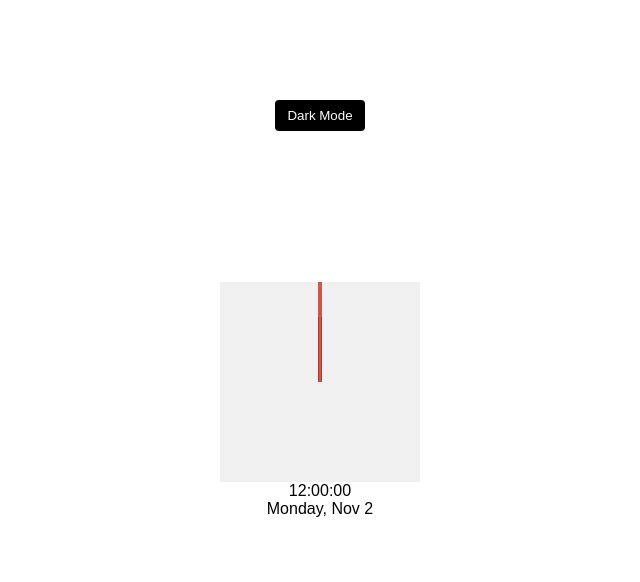
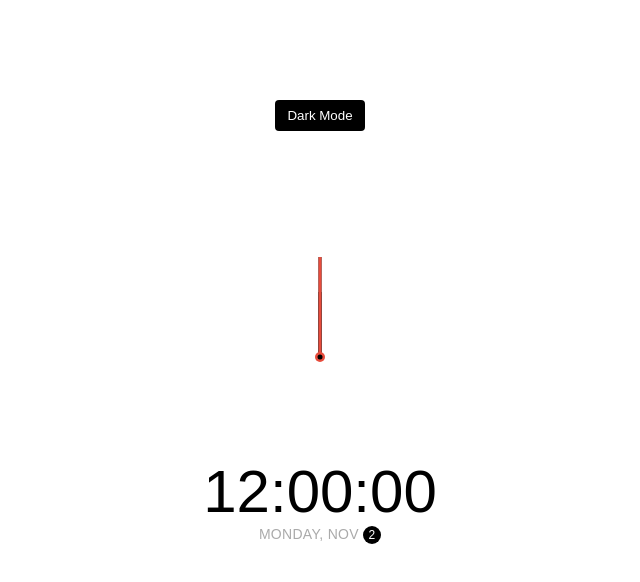
Before and after one commit to stormk1n/50_Days_JS, a plain HTML site: page Project 19 Theme Clock/index.html in a window 1280 px wide. Shown: the whole page, without its empty margins (320-960 px from the left). Drawn offline with Linux system fonts and the light colour scheme; a web font is replaced by a local one.

Commit message:
feat: add style for date and time - Project 19

```diff
--- a/Project 19 Theme Clock/assets/styles.css
+++ b/Project 19 Theme Clock/assets/styles.css
@@ -11,16 +11,16 @@
     --accent-color: #ff0000;
 }
 
-html{
+html {
     transition: all 0.5s ease-in;
 }
 
-html.dark{
+html.dark {
     --primary-color: #fff;
     --secndary-color: #333;
 }
 
-html.dark{
+html.dark {
     background-color: #111;
     color: var(--primary-color);
 }
@@ -35,7 +35,7 @@ body {
     margin: 0;
 }
 
-.toggle-button{
+.toggle-button {
     cursor: pointer;
     background-color: var(--primary-color);
     color: var(--secondary-color);
@@ -46,25 +46,24 @@ body {
     top: 100px;
 }
 
-.toggle:focus{
+.toggle:focus {
     outline: none;
 }
 
-.clock-container{
+.clock-container {
     display: flex;
     flex-direction: column;
     justify-content: space-between;
     align-items: center;
 }
 
-.clock{
+.clock {
     position: relative;
     width: 200px;
     height: 200px;
-    background-color: #f0f0f0
 }
 
-.needle{
+.needle {
     background-color: var(--primary-color);
     position: absolute;
     top: 50%;
@@ -74,17 +73,65 @@ body {
     transform-origin: bottom center;
 }
 
-.needle.hour{
+.needle.hour {
     transform: translate(-50%, -100%) rotate(0deg);
 }
 
-.needle.minute{
+.needle.minute {
     transform: translate(-50%, -100%) rotate(0deg);
     height: 100px;
 }
 
-.needle.second{
+.needle.second {
     transform: translate(-50%, -100%) rotate(0deg);
     height: 100px;
     background-color: #e74c3c;
 }
+
+.center-point{
+    background-color: #e74c3c;
+    width: 10px;
+    height: 10px;
+    position: absolute;
+    top: 50%;
+    left: 50%;
+    transform: translate(-50%, -50%);
+    border-radius: 50%;
+}
+
+.center-point::after{
+    content: '';
+    background-color: var(--primary-color);
+    width: 5px;
+    height: 5px;
+    position: absolute;
+    top: 50%;
+    left: 50%;
+    transform: translate(-50%, -50%);
+    border-radius: 50%;
+}
+
+.time{
+    font-size: 60px;
+}
+
+.date{
+    color: #aaa;
+    font-size: 14px;
+    letter-spacing: 0.3px;
+    text-transform: uppercase;
+}
+
+.date .circle{
+    background-color: var(--primary-color);
+    color: var(--secondary-color);
+    border-radius: 50%;
+    height: 18px;
+    width: 18px;
+    display: inline-flex;
+    align-items: center;
+    justify-content: center;
+    line-height: 18px;
+    transition: all 0.5s ease-in;
+    font-size: 12px;
+}
```
